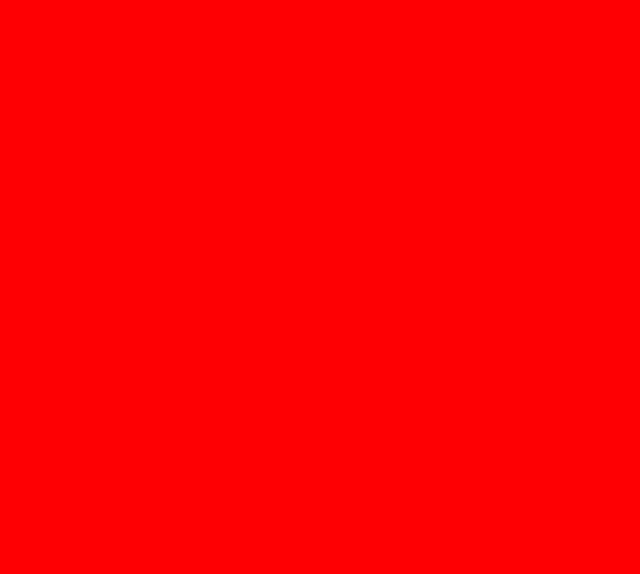
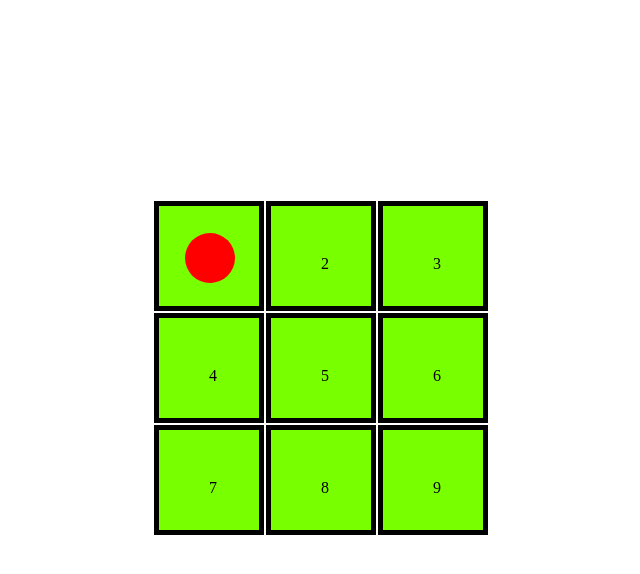
Before and after one commit to RaidenDilan/project-1, a PHP site: page / in a window 1280 px wide. Before the commit the part shown is empty. Shown: the top 574 px of the page, without its empty margins (297-937 px from the left). Run offline with PHP 8.4, Linux system fonts and the light colour scheme.

Commit message:
created html and css

```diff
--- /dev/null
+++ b/css/reset.css
@@ -0,0 +1,48 @@
+/* http://meyerweb.com/eric/tools/css/reset/
+   v2.0 | 20110126
+   License: none (public domain)
+*/
+
+html, body, div, span, applet, object, iframe,
+h1, h2, h3, h4, h5, h6, p, blockquote, pre,
+a, abbr, acronym, address, big, cite, code,
+del, dfn, em, img, ins, kbd, q, s, samp,
+small, strike, strong, sub, sup, tt, var,
+b, u, i, center,
+dl, dt, dd, ol, ul, li,
+fieldset, form, label, legend,
+table, caption, tbody, tfoot, thead, tr, th, td,
+article, aside, canvas, details, embed,
+figure, figcaption, footer, header, hgroup,
+menu, nav, output, ruby, section, summary,
+time, mark, audio, video {
+  margin: 0;
+  padding: 0;
+  border: 0;
+  font-size: 100%;
+  font: inherit;
+  vertical-align: baseline;
+}
+/* HTML5 display-role reset for older browsers */
+article, aside, details, figcaption, figure,
+footer, header, hgroup, menu, nav, section {
+  display: block;
+}
+body {
+  line-height: 1;
+}
+ol, ul {
+  list-style: none;
+}
+blockquote, q {
+  quotes: none;
+}
+blockquote:before, blockquote:after,
+q:before, q:after {
+  content: '';
+  content: none;
+}
+table {
+  border-collapse: collapse;
+  border-spacing: 0;
+}
--- a/css/style.css
+++ b/css/style.css
@@ -1,3 +1,54 @@
+html, * {
+  box-sizing: border-box;
+  padding: 0;
+  margin: 0;
+}
+
 body {
+  background-image:
+  background-color: rgb(0, 182, 255);
+}
+
+li {
+  color: black;
+  border: 1px solid black;
+  list-style: none;
+  float: left;
+  margin: 1px 1px;
+  padding: 50px;
+  text-align: center;
+  position: relative;
+  display: inline;
+  width: 80px;
+  height: 80px;
+  background-color: rgb(120, 255, 0);
+  border-color: black;
+  border-width: thick;
+}
+
+ul {
+  margin: 200px 450px;
+
+  /*position: relative;*/
+  /*background-color: red;*/
+  /*color: black;*/
+}
+
+main {
+  margin: 0;
+}
+
+div {
+  /*background-color: yellow;*/
+  /*color: black;*/
+}
+
+.circle {
+  width: 50px;
+  height: 50px;
   background-color: red;
+  border-radius: 25px;
+  position: relative;
+  bottom: 23px;
+  right: 24px;
 }
--- a/index.html
+++ b/index.html
@@ -3,10 +3,30 @@
   <head>
     <meta charset="utf-8">
     <title>Project 1</title>
-    <link rel="stylesheet" href="css/style.css">
+    <link rel="stylesheet" href="./css/reset.css">
+    <link rel="stylesheet" href="./css/style.css">
     <script src="js/app.js" charset="utf-8"></script>
   </head>
   <body>
+    <main>
+        <ul>
+          <li>
+            <div class="circle"></div>
+          </li>
+          <li>2</li>
+          <li>3</li>
+        </ul>
+        <ul>
+          <li>4</li>
+          <li>5</li>
+          <li>6</li>
+        </ul>
+        <ul>
+          <li>7</li>
+          <li>8</li>
+          <li>9</li>
+        </ul>
+    </main>
 
   </body>
 </html>
```
Also changed, not shown: js/app.js (+33 -0 lines).
